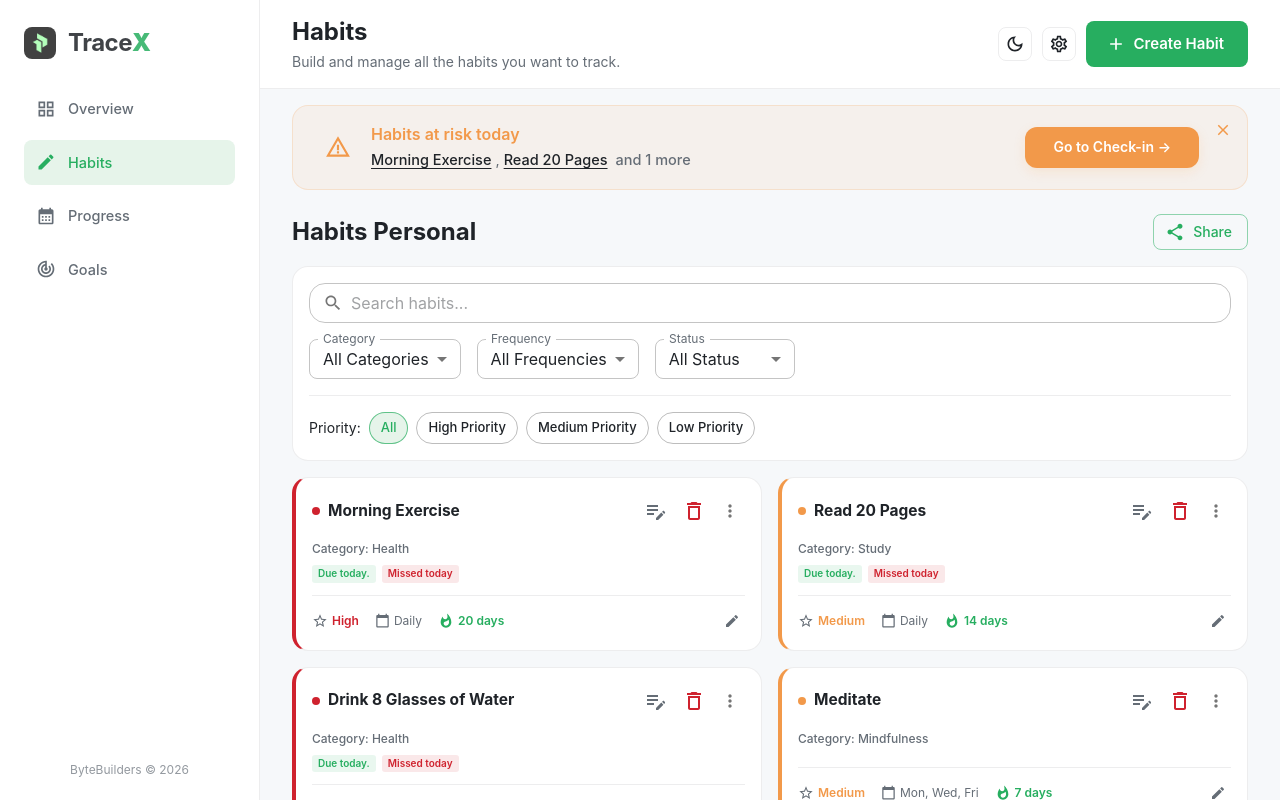
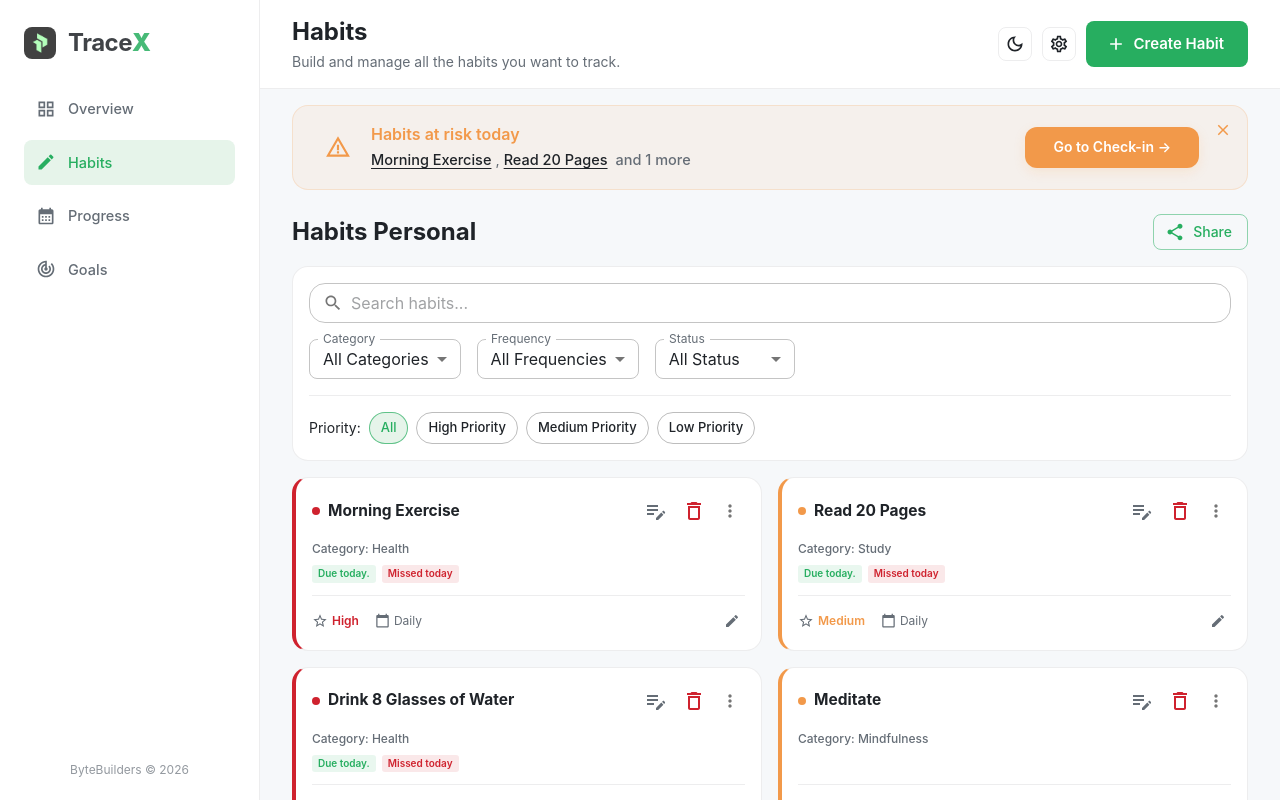
Before and after one commit to NghiaDPTWorkk/habit-hub, a React (Vite) app in the folder fe/: page /habits in a window 1280 px wide. Built offline with nearby package versions, Linux system fonts and the light colour scheme.

Commit message:
fix(ui): HH-97 - anchor habit card footer and remove streaks display

```diff
--- a/fe/src/features/habits/components/HabitCard.tsx
+++ b/fe/src/features/habits/components/HabitCard.tsx
@@ -44,15 +44,12 @@ export const HabitCard: FC<HabitCardProps> = ({
   const dueToday =
     habit.frequency === 'Daily' || (habit.specificDays?.includes(new Date().getDay()) ?? false)
 
-  const { today, checkins } = useCheckinStore()
+  const { today } = useCheckinStore()
   const notes = useBoundStore((s) => s.notes)
   const addNote = useBoundStore((s) => s.addNote)
   const updateNote = useBoundStore((s) => s.updateNote)
   const deleteNote = useBoundStore((s) => s.deleteNote)
 
-  const accumulatedCount = Object.values(checkins || {}).filter(
-    (c) => c.habitId === habit.id && c.completedCount > 0
-  ).length
   const scheduledText =
     habit.frequency === 'Daily'
       ? CARD_TEXTS.daily
@@ -128,11 +125,23 @@ export const HabitCard: FC<HabitCardProps> = ({
         p: { xs: 1.5, sm: 2 },
         position: 'relative',
         overflow: 'hidden',
+        display: 'flex',
+        flexDirection: 'column',
+        height: '100%',
         transition: 'all 0.25s cubic-bezier(0.4, 0, 0.2, 1)',
         '&:hover': {
           boxShadow: 2,
           transform: 'translateY(-2px)',
         },
+      }}
+    >
+      <Box
+        sx={{
+          display: 'flex',
+          flexDirection: 'column',
+          gap: { xs: 1.25, sm: 1.5 },
+          height: '100%',
+          justifyContent: 'space-between',
         }}
       >
         <Box sx={{ display: 'flex', flexDirection: 'column', gap: { xs: 1.25, sm: 1.5 } }}>
@@ -151,7 +160,11 @@ export const HabitCard: FC<HabitCardProps> = ({
               </Typography>
             </Box>
             <Box sx={{ display: 'flex', gap: 0.5, alignItems: 'center' }}>
-            <IconButton onClick={() => onEdit(habit)} size="small" sx={{ color: 'text.secondary' }}>
+              <IconButton
+                onClick={() => onEdit(habit)}
+                size="small"
+                sx={{ color: 'text.secondary' }}
+              >
                 <EditNoteIcon />
               </IconButton>
               <IconButton onClick={() => onDelete(habit)} size="small" sx={{ color: 'error.main' }}>
@@ -249,14 +262,10 @@ export const HabitCard: FC<HabitCardProps> = ({
               </Box>
             )}
           </Box>
+        </Box>
 
         {/* Footer Info */}
-        <HabitCardFooter
-          habit={habit}
-          accumulatedCount={accumulatedCount}
-          scheduledText={scheduledText}
-          onEditNote={handleOpenNote}
-        />
+        <HabitCardFooter habit={habit} scheduledText={scheduledText} onEditNote={handleOpenNote} />
       </Box>
 
       {/* Note Modal */}
--- a/fe/src/features/habits/components/HabitCardFooter.tsx
+++ b/fe/src/features/habits/components/HabitCardFooter.tsx
@@ -7,22 +7,13 @@ import { pxToRem } from '@/utils'
 import type { Habit } from '@/types'
 import { getPriorityColor } from '../utils/habitHelpers'
 
-const TEXT_DAY_SINGULAR = ' day'
-const TEXT_DAYS_PLURAL = ' days'
-
 export interface HabitCardFooterProps {
   habit: Habit
-  accumulatedCount: number
   scheduledText: string
   onEditNote: () => void
 }
 
-export const HabitCardFooter: FC<HabitCardFooterProps> = ({
-  habit,
-  accumulatedCount,
-  scheduledText,
-  onEditNote,
-}) => {
+export const HabitCardFooter: FC<HabitCardFooterProps> = ({ habit, scheduledText, onEditNote }) => {
   const theme = useTheme()
   const priorityColor = getPriorityColor(habit.priority, theme)
 
@@ -69,22 +60,6 @@ export const HabitCardFooter: FC<HabitCardFooterProps> = ({
             {scheduledText}
           </Typography>
         </Box>
-
-        {/* Streak */}
-        <Box sx={{ display: 'flex', alignItems: 'center', gap: { xs: 0.25, sm: 0.5 } }}>
-          <Icons.Whatshot sx={{ fontSize: { xs: 14, sm: 16 }, color: 'success.main' }} />
-          <Typography
-            variant="caption"
-            sx={{
-              color: 'success.main',
-              fontWeight: 600,
-              fontSize: { xs: pxToRem(11), sm: pxToRem(12) },
-            }}
-          >
-            {accumulatedCount}
-            {accumulatedCount === 1 ? TEXT_DAY_SINGULAR : TEXT_DAYS_PLURAL}
-          </Typography>
-        </Box>
       </Box>
 
       {/* Target & Action Box */}
```
Lines whose indentation alone changed are shown as unchanged.
